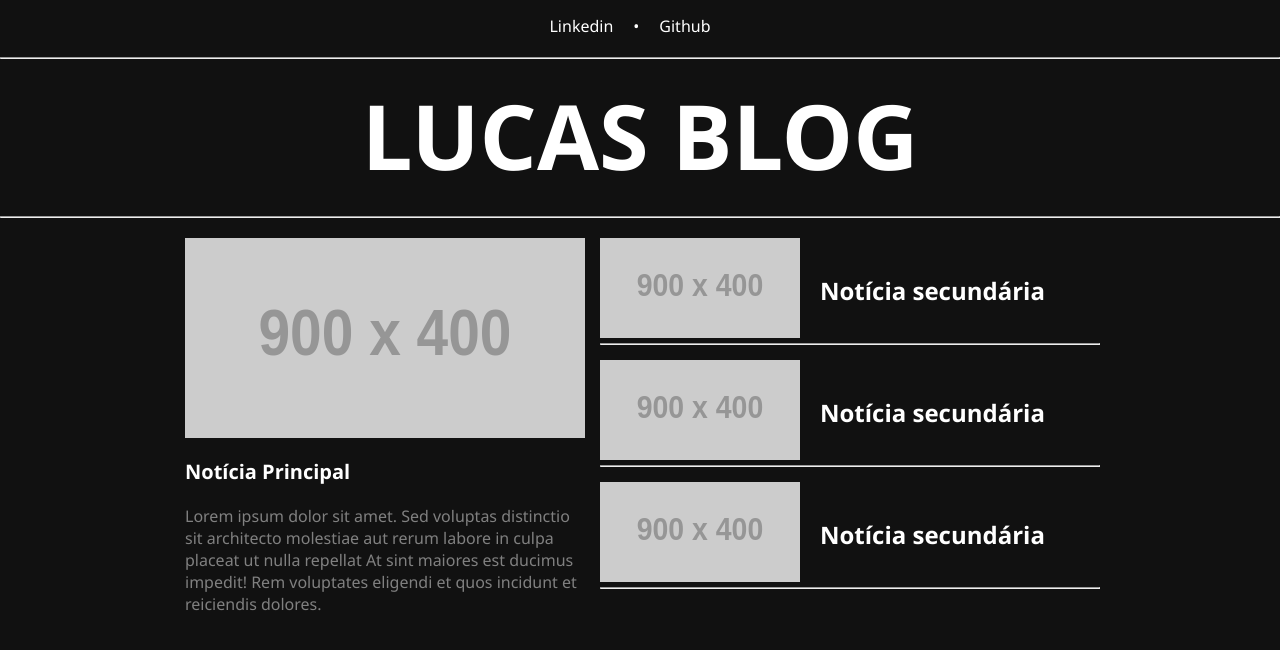
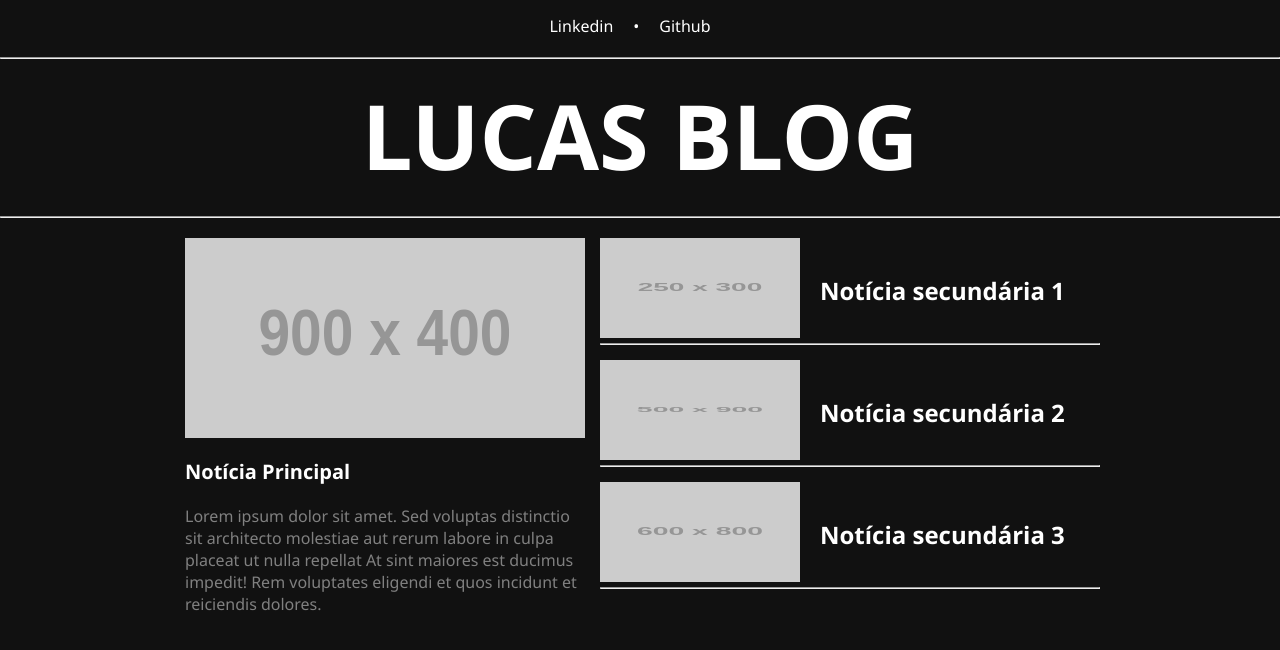
Before and after one commit to FSLucas22/angular-blog, an Angular app: page / in a window 1280 px wide. Shown: the top 650 px of the page. Built offline with nearby package versions, Linux system fonts and the light colour scheme.

Commit message:
feat: Add customization to small-card component

```diff
--- a/src/app/components/small-card/small-card.component.html
+++ b/src/app/components/small-card/small-card.component.html
@@ -1,14 +1,14 @@
 <div class="container__small-card">
   <div class="small-card__content">
     <div class="small-card__photo">
-      <img src="https://via.placeholder.com/900x400"
-      alt=""
+      <img src="{{ photo }}"
+      alt="{{ photoAlt }}"
       srcset=""
       height="200px"
       >
     </div>
     <div class="small-card__title">
-      <h1><a href="#">Notícia secundária</a></h1>
+      <h1><a href="{{ cardLink }}">{{ title }}</a></h1>
     </div>
   </div>
   <div class="small-card__separator">
--- a/src/app/components/small-card/small-card.component.ts
+++ b/src/app/components/small-card/small-card.component.ts
@@ -1,4 +1,4 @@
-import { Component, OnInit } from '@angular/core';
+import { Component, Input, OnInit } from '@angular/core';
 
 @Component({
   selector: 'app-small-card',
@@ -6,6 +6,10 @@ import { Component, OnInit } from '@angular/core';
   styleUrls: ['./small-card.component.css']
 })
 export class SmallCardComponent implements OnInit {
+  @Input() photo: string = "";
+  @Input() photoAlt: string = "Main card image"
+  @Input() title: string = "";
+  @Input() cardLink: string = "#";
 
   constructor() { }
 
--- a/src/app/pages/home/home.component.html
+++ b/src/app/pages/home/home.component.html
@@ -12,10 +12,18 @@
       ></app-big-card>
     </div>
     <div class="articles__others">
-      <!-- small cards here -->
-      <app-small-card></app-small-card>
-      <app-small-card></app-small-card>
-      <app-small-card></app-small-card>
+      <app-small-card
+        photo="https://via.placeholder.com/250x300"
+        title="Notícia secundária 1"
+      ></app-small-card>
+      <app-small-card
+        photo="https://via.placeholder.com/500x900"
+        title="Notícia secundária 2"
+      ></app-small-card>
+      <app-small-card
+        photo="https://via.placeholder.com/600x800"
+        title="Notícia secundária 3"
+      ></app-small-card>
     </div>
   </div>
 </article>
```
